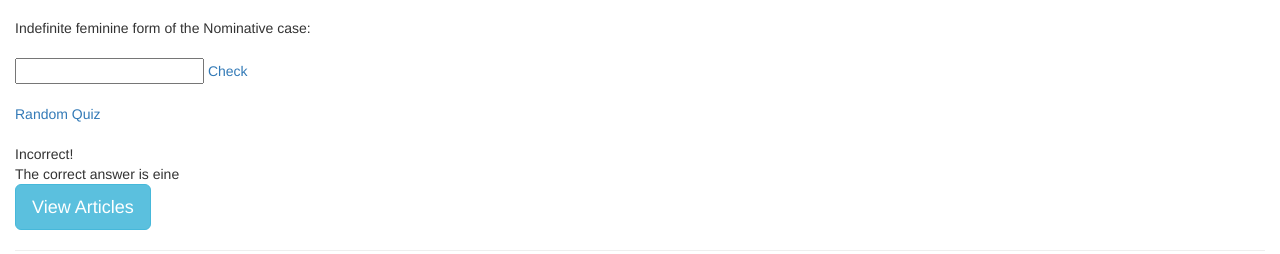
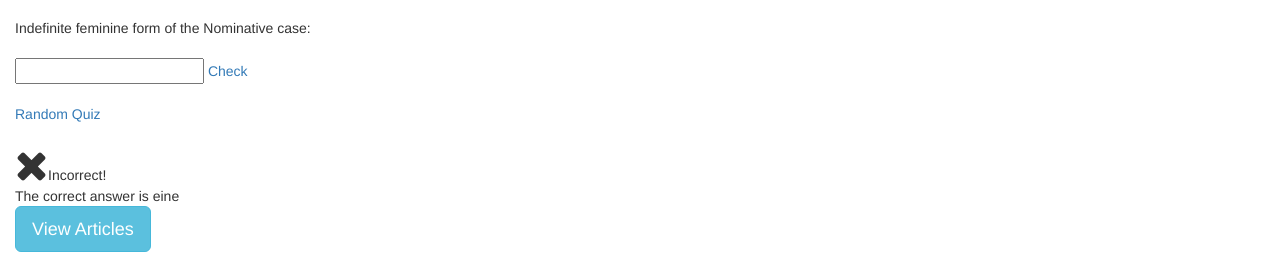
Before and after one commit to joshpierstorff/GermanCaseTest, a website: page CaseTester.htm in a window 1280 px wide. Both pictures are taken after a click on the link "Check". Shown: the part 102-356 px from the top of the page. Drawn offline with nearby package versions, Linux system fonts and the light colour scheme.

Commit message:
Added correct/incorrect icons

```diff
--- a/CaseTester.htm
+++ b/CaseTester.htm
@@ -19,7 +19,8 @@
 
     <br />
     <br />
-    <span class="resultHolder"></span>
+    <span class="resultHolderCorrect" id="correct" style="display: none"><i class="fa fa-check fa-3x"></i>Correct!</span>
+	<span class="resultHolderIncorrect" id="incorrect" style="display: none"><i class="fa fa-times fa-3x"></i>Incorrect!</span>
 
     <br />
     <span class="correctAnswer"></span>
--- a/static/CaseTester.js
+++ b/static/CaseTester.js
@@ -127,9 +127,9 @@ function validate() {
     var userAnswer = $('#txtAnswer').val();
 
     if (userAnswer === answer) {
-        $('.resultHolder').text('Correct!');
+        $("#correct").show();
     } else {
-        $('.resultHolder').text('Incorrect!');
+        $("#incorrect").show();
         $('.correctAnswer').text('The correct answer is ' + answer);
     }
 }
```
